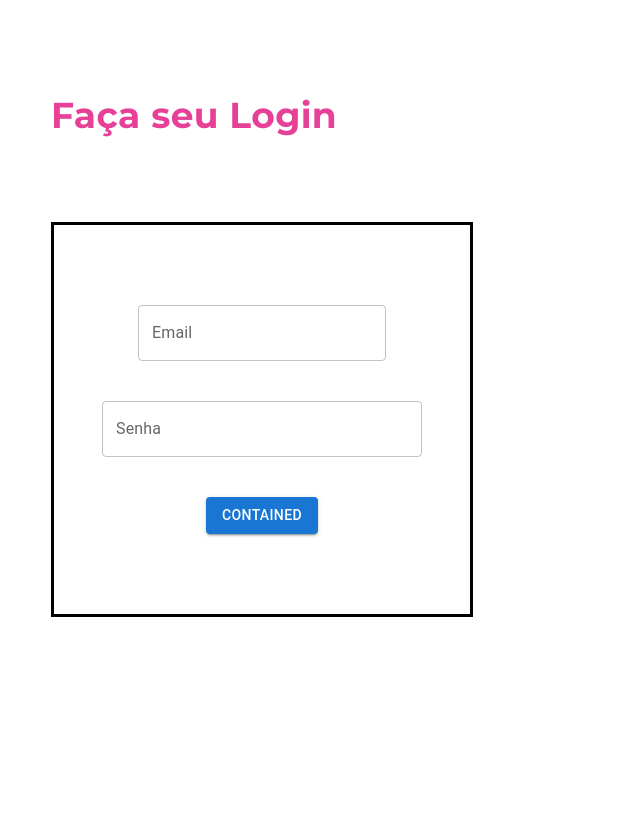
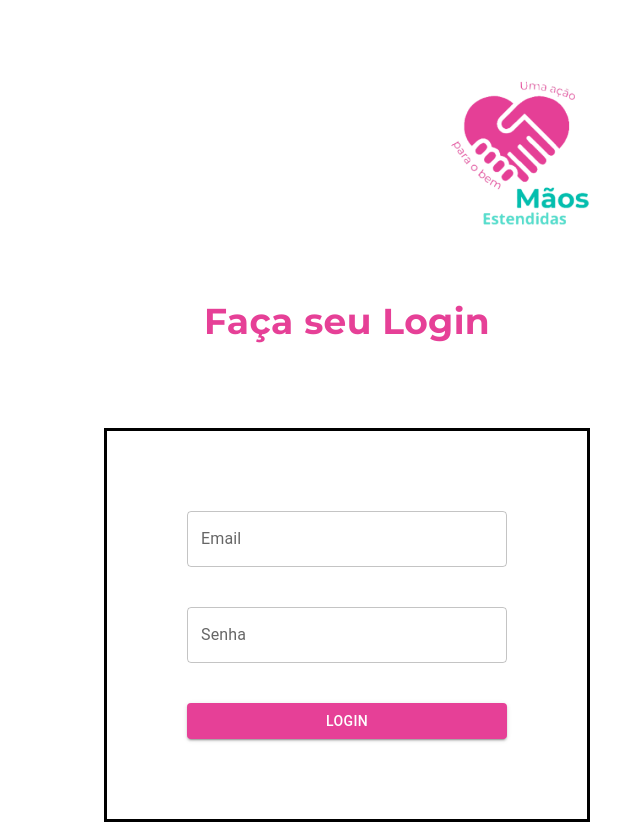
Before and after one commit to AmandaPiva/MaosEstendidas-FrontEnd, a React (Vite) app: page /Login in a window 1280 px wide. Shown: the whole page, without its empty margins (589-1229 px from the left). Before the commit the page ends 800 px from the top, so only its background shows below. Built offline with nearby package versions, Linux system fonts and the light colour scheme.

Commit message:
comecando a tela de login 2

```diff
--- a/src/Login/Login.jsx
+++ b/src/Login/Login.jsx
@@ -6,6 +6,7 @@ import '@fontsource/montserrat/500.css';
 import '@fontsource/montserrat/700.css';
 import { Typography } from '@mui/material';
 import Button from '@mui/material/Button';
+import Logo from '../../public/logo.png';
 
 function Login(){
     //logica
@@ -21,14 +22,19 @@ function Login(){
                 {/*IMAGEM DA SENHORINHA */}
             </Box>
             <Box component="form" sx={{height:'50vh', width:'50vw',display:'flex', flexDirection:'column', padding:'3em'}}>
+
+                <Box sx={{display: 'flex', flexDirection:'column', marginLeft:'auto'}}>
+                    <img width={250} src={Logo} alt="logo" />
+                </Box>
+
                 {/*FORMULARIO */}
-                <Typography sx={{color:'#E64097', fontFamily:'montserrat', fontSize: '36px', fontWeight:'600', marginTop:'5vh'}}>Faça seu Login</Typography>
+                <Typography sx={{color:'#E64097', fontFamily:'montserrat', fontSize: '36px', fontWeight:'600', marginTop:'5vh', textAlign:'center'}}>Faça seu Login</Typography>
 
-                <Box sx={{display:'flex', flexDirection:'column', marginTop:'10vh', width:'20vw', height:'60vh' ,borderStyle:'solid', borderColor:'black', alignItems:'center', padding: '5rem'}}>
-                    <TextField id="outlined-basic" label="Email" variant="outlined" />
+                <Box sx={{display:'flex', flexDirection:'column', margin:'10vh auto 5vh', width:'25vw', height:'60vh' ,borderStyle:'solid', borderColor:'black', padding: '5rem'}}>
+                    <TextField sx={{width:'25vw'}} id="outlined-basic" label="Email" variant="outlined" />
                     <TextField sx={{marginTop:'5vh', width:'25vw'}} id="outlined-basic" label="Senha" variant="outlined" />
 
-                    <Button variant="contained" sx={{marginTop:'5vh'}}>Contained</Button>
+                    <Button variant="contained" sx={{marginTop:'5vh', backgroundColor:'#E64097'}}>Login</Button>
 
                 </Box>
 
```
Also changed, not shown: public/logo.png (added).
